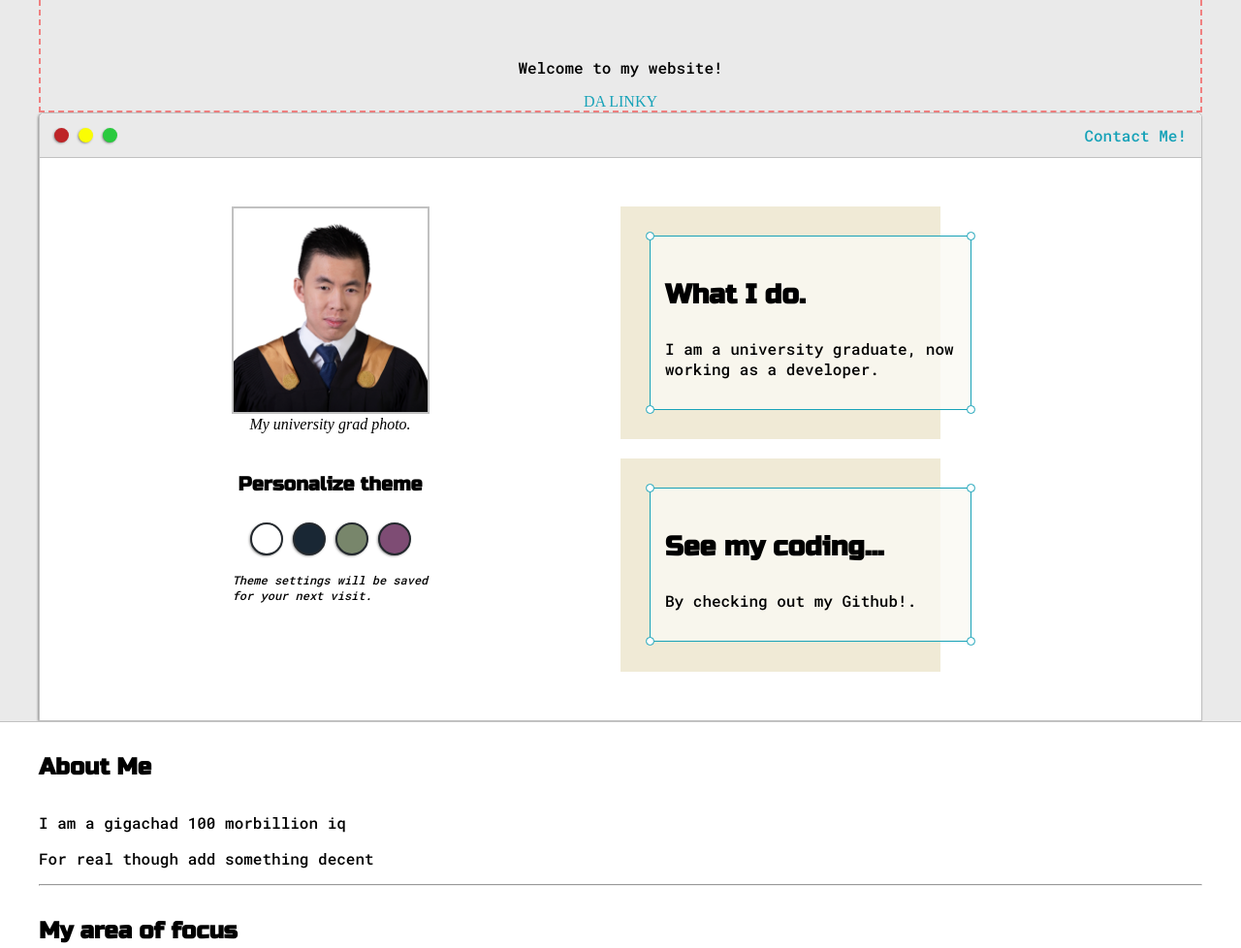
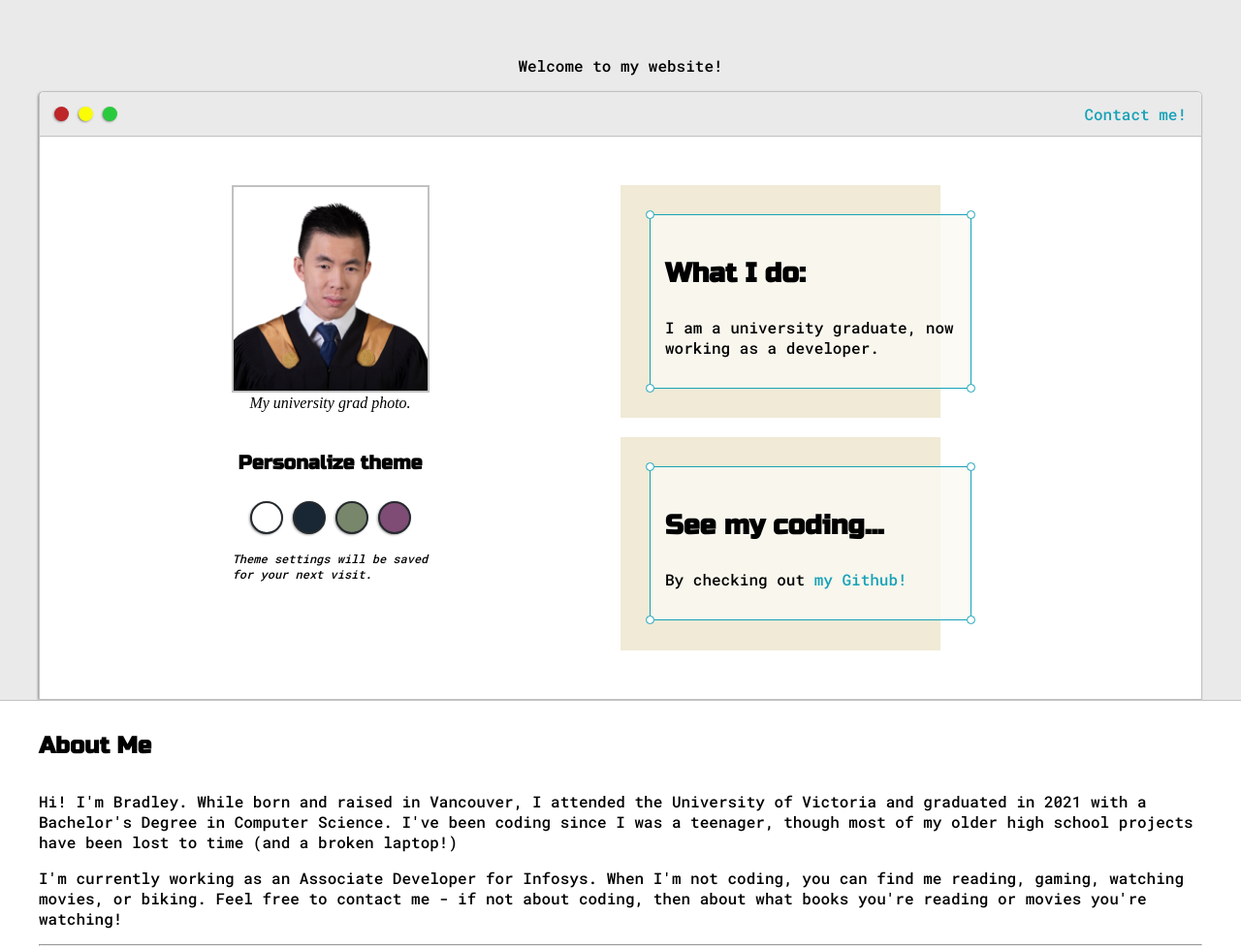
Before and after one commit to bradleymackenziejang/bradleymackenziejang.github.io, a plain HTML site: page index.html in a window 1280 px wide. Shown: the part 120-1098 px from the top of the page at 97% size. Drawn offline with Linux system fonts and the light colour scheme.

Commit message:
Add files via upload
More updates to the website.

```diff
--- a/default.css
+++ b/default.css
@@ -72,7 +72,7 @@ h6 { font-size: 16px;}
 	display: grid;
 	text-align: center;
 	align-content: center;
-	border: 2px dashed lightcoral;
+	/* border: 2px dashed lightcoral; */
 	min-height: 10em;
 }
 
--- a/index.html
+++ b/index.html
@@ -17,7 +17,7 @@
 			<div class = "greeting-wrapper">
 				<h1>Hi, I'm Bradley Jang</h1>
 				<p>Welcome to my website!</p>
-				<a href="#">DA LINKY</a>
+				<!-- <a href="#">DA LINKY</a> -->
 			</div>
 
 			<div class = "intro-wrapper">
@@ -34,7 +34,7 @@
 					</div>
 
 					<ul id="navigation">
-						<li><a href="BradleyJangResume.pdf">Contact Me!</a></li>
+						<li><a href="mailto:bradley.m.jang@gmail.com" target="_blank" class="cart">Contact me!</a></li>
 					</ul>
 
 
@@ -64,7 +64,7 @@
 						<div id="preview">
 							<div id="corner-tl" class="corner"></div>
 							<div id="corner-tr" class="corner"></div>
-							<h3>What I do.</h3>
+							<h3>What I do:</h3>
 							<p>I am a university graduate, now working as a developer.</p>
 							<div id="corner-br" class="corner"></div>
 							<div id="corner-bl" class="corner"></div>
@@ -78,7 +78,7 @@
 							<div id="corner-tl" class="corner"></div>
 							<div id="corner-tr" class="corner"></div>
 							<h3>See my coding...</h3>
-							<p>By checking out my Github!.</p>
+							<p>By checking out <a href="https://github.com/bradleymackenziejang">my Github!</a></p>
 							<div id="corner-br" class="corner"></div>
 							<div id="corner-bl" class="corner"></div>
 						</div>
@@ -97,8 +97,10 @@
 			<div class="about-wrapper">
 				<div class="about-me">
 					<h4>About Me</h4>
-					<p>I am a gigachad 100 morbillion iq</p>
-					<p>For real though add something decent</p>
+					<p>Hi! I'm Bradley. While born and raised in Vancouver, I attended the University of Victoria and graduated in 2021 with a Bachelor's Degree in Computer Science.
+					I've been coding since I was a teenager, though most of my older high school projects have been lost to time (and a broken laptop!)</p>
+					<p>I'm currently working as an Associate Developer for Infosys. When I'm not coding, you can find me reading, gaming, watching movies, or biking.
+					Feel free to contact me - if not about coding, then about what books you're reading or movies you're watching!</p>
 				</div>
 
 				<hr>
```
